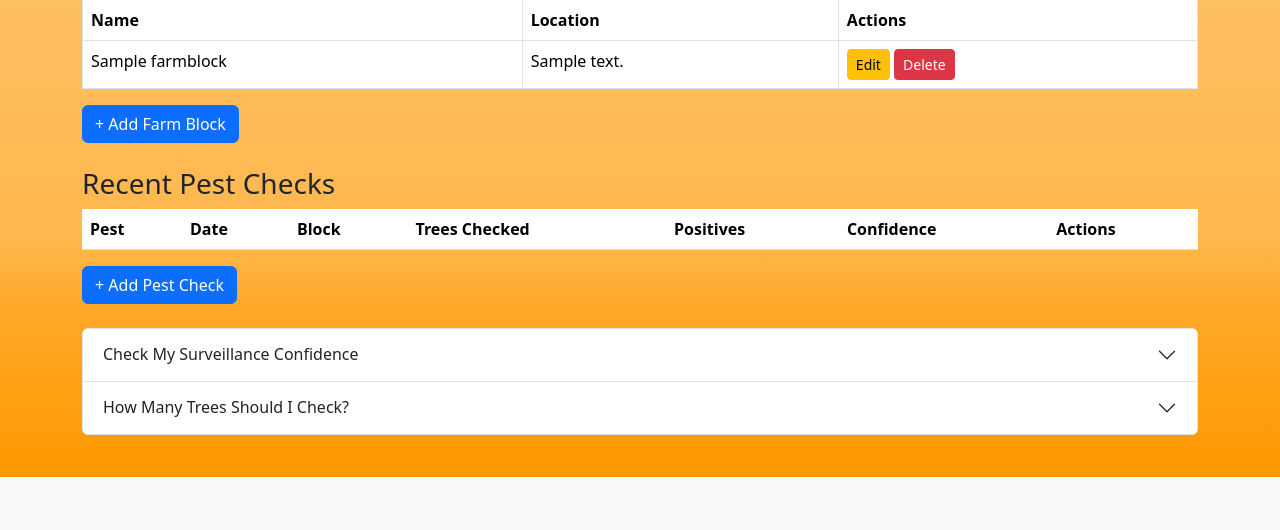
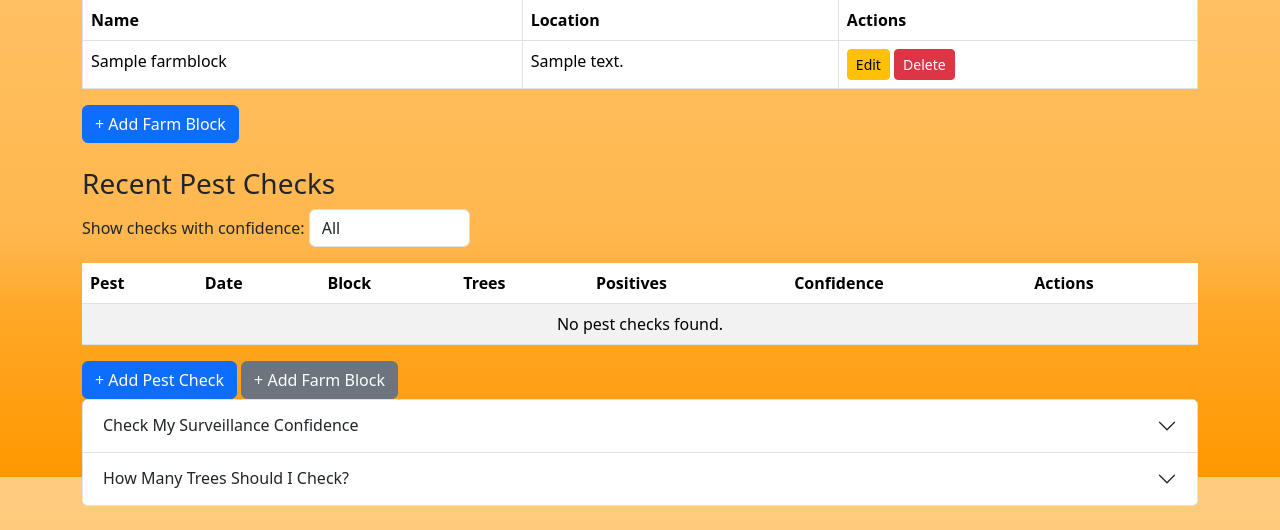
Before and after one commit to HoustonMichaelVaughn/HIT237, a Django app: page /growers/profile/ in a window 1280 px wide. Shown: the part 323-853 px from the top of the page. Before the commit the page ends 800 px from the top, so only its background shows below. Run offline with Django 5.2, Linux system fonts and the light colour scheme; a user stored in the database is signed in; tables that the repository leaves empty hold one stand-in row (values such as "Sample post"); lists and menus that the app fills with data are empty; some libraries are stand-ins or nearby versions.

Commit message:
Add confidence-filter dropdown and dynamic pest-checks table to profile

```diff
--- a/growers/templates/growers/profile.html
+++ b/growers/templates/growers/profile.html
@@ -1,6 +1,7 @@
 {% extends "mango_pests/base.html" %}
 {% block content %}
 <div class="container my-4">
+
   <h2 class="mb-4">Welcome, {{ user.username }}!</h2>
 
   <!-- Grower Stats Overview -->
@@ -9,7 +10,7 @@
       <div class="card text-white bg-primary">
         <div class="card-body">
           <h5 class="card-title">Farm Blocks</h5>
-          <p class="card-text">{{ farm_blocks|length }}</p>
+          <p class="card-text">{{ total_blocks }}</p>
         </div>
       </div>
     </div>
@@ -17,7 +18,7 @@
       <div class="card text-white bg-success">
         <div class="card-body">
           <h5 class="card-title">Pest Checks</h5>
-          <p class="card-text">{{ recent_pest_checks|length }}</p>
+          <p class="card-text">{{ total_checks }}</p>
         </div>
       </div>
     </div>
@@ -46,15 +47,29 @@
   </table>
   <a href="{% url 'add_farm_block' %}" class="btn btn-primary mb-4">+ Add Farm Block</a>
 
-  <!-- Pest Checks Table -->
+  <!-- Recent Pest Checks -->
   <h3>Recent Pest Checks</h3>
+
+  <!-- Confidence‐filter dropdown -->
+  <form method="get" class="mb-3">
+    <label for="status">Show checks with confidence:</label>
+    <select name="status" id="status"
+            onchange="this.form.submit()"
+            class="form-control w-auto d-inline-block">
+      <option value="all"    {% if status_filter == "all"    %}selected{% endif %}>All</option>
+      <option value="high"   {% if status_filter == "high"   %}selected{% endif %}>High (≥ 90%)</option>
+      <option value="medium" {% if status_filter == "medium" %}selected{% endif %}>Medium (50–89%)</option>
+      <option value="low"    {% if status_filter == "low"    %}selected{% endif %}>Low (< 50%)</option>
+    </select>
+  </form>
+
   <table class="table table-striped">
     <thead>
       <tr>
         <th>Pest</th>
         <th>Date</th>
         <th>Block</th>
-        <th>Trees Checked</th>
+        <th>Trees</th>
         <th>Positives</th>
         <th>Confidence</th>
         <th>Actions</th>
@@ -64,61 +79,64 @@
       {% for check in recent_pest_checks %}
         <tr>
           <td>{{ check.pest.name }}</td>
-        <td>{{ check.date_checked|date:"d/m/Y" }}</td>
+          <td>{{ check.date_checked }}</td>
           <td>{{ check.farm_block.name }}</td>
           <td>{{ check.num_trees }}</td>
           <td>{{ check.positives }}</td>
           <td>
-          {% if check.num_trees < 10 %}
-            <span class="text-danger small">Too few trees</span>
-          {% elif check.confidence_score != None %}
-            <span class="badge
-              {% if check.confidence_score >= 70 %}
-                bg-danger
-              {% elif check.confidence_score >= 30 %}
-                bg-warning
-              {% else %}
-                bg-success
-              {% endif %}
+            <span class="
+              {% if check.confidence >= 0.9 %}badge-green
+              {% elif check.confidence >= 0.5 %}badge-yellow
+              {% else %}badge-red{% endif %}
             ">
-              {{ check.confidence_score|floatformat:2 }}%
+              {{ check.confidence|floatformat:0 }}%
             </span>
-          {% else %}
-            <span class="text-muted">N/A</span>
-          {% endif %}
           </td>
           <td>
-          <a href="{% url 'edit_pest_check' check.pk %}" class="btn btn-sm btn-warning">Edit</a>
-          <a href="{% url 'delete_pest_check' check.pk %}" class="btn btn-sm btn-danger">Delete</a>
+            <a href="{% url 'edit_pest_check' check.id %}"   class="btn btn-sm btn-link">Edit</a>
+            <a href="{% url 'delete_pest_check' check.id %}" class="btn btn-sm btn-link text-danger">Delete</a>
           </td>
         </tr>
+      {% empty %}
+        <tr><td colspan="7" class="text-center">No pest checks found.</td></tr>
       {% endfor %}
     </tbody>
   </table>
-  <a href="{% url 'create_pest_check' %}" class="btn btn-primary mb-4">+ Add Pest Check</a>
+
+  <div class="mt-3">
+    <a href="{% url 'create_pest_check' %}" class="btn btn-primary">+ Add Pest Check</a>
+    <a href="{% url 'add_farm_block'   %}" class="btn btn-secondary ml-2">+ Add Farm Block</a>
+  </div>
 
   <!-- Confidence Calculator -->
   <div class="accordion mb-3" id="dashboardAccordion">
     <div class="accordion-item">
       <h3 class="accordion-header" id="headingConfidence">
-        <button class="accordion-button collapsed" type="button" data-bs-toggle="collapse" data-bs-target="#collapseConfidence" aria-expanded="false" aria-controls="collapseConfidence">
+        <button class="accordion-button collapsed" type="button"
+                data-bs-toggle="collapse" data-bs-target="#collapseConfidence"
+                aria-expanded="false" aria-controls="collapseConfidence">
           Check My Surveillance Confidence
         </button>
       </h3>
-      <div id="collapseConfidence" class="accordion-collapse collapse" aria-labelledby="headingConfidence" data-bs-parent="#dashboardAccordion">
+      <div id="collapseConfidence" class="accordion-collapse collapse"
+           aria-labelledby="headingConfidence" data-bs-parent="#dashboardAccordion">
         <div class="accordion-body">
           <form method="post">
             {% csrf_token %}
             {{ form.as_p }}
-            <button type="submit" class="btn btn-secondary">Evaluate Surveillance Effort</button>
+            <button type="submit" class="btn btn-secondary">
+              Evaluate Surveillance Effort
+            </button>
           </form>
 
           {% if surveillance_result %}
             <div class="alert alert-info mt-3">
               <h5>Confidence Summary for {{ surveillance_result.pest.name }}</h5>
-              <p><strong>Total trees checked (0 positives):</strong> {{ surveillance_result.total_checked }}</p>
+              <p><strong>Total trees checked (0 positives):</strong>
+                 {{ surveillance_result.total_checked }}</p>
               {% if surveillance_result.confidence %}
-              <p><strong>Confidence (1% prevalence):</strong> {{ surveillance_result.confidence|floatformat:2 }}%</p>
+                <p><strong>Confidence (1% prevalence):</strong>
+                   {{ surveillance_result.confidence|floatformat:2 }}%</p>
               {% else %}
                 <p class="text-muted">Insufficient data to calculate confidence.</p>
               {% endif %}
@@ -131,26 +149,40 @@
     <!-- Sample Size Calculator -->
     <div class="accordion-item">
       <h3 class="accordion-header" id="headingSampleSize">
-        <button class="accordion-button collapsed" type="button" data-bs-toggle="collapse" data-bs-target="#collapseSampleSize" aria-expanded="false" aria-controls="collapseSampleSize">
+        <button class="accordion-button collapsed" type="button"
+                data-bs-toggle="collapse" data-bs-target="#collapseSampleSize"
+                aria-expanded="false" aria-controls="collapseSampleSize">
           How Many Trees Should I Check?
         </button>
       </h3>
-      <div id="collapseSampleSize" class="accordion-collapse collapse" aria-labelledby="headingSampleSize" data-bs-parent="#dashboardAccordion">
+      <div id="collapseSampleSize" class="accordion-collapse collapse"
+           aria-labelledby="headingSampleSize" data-bs-parent="#dashboardAccordion">
         <div class="accordion-body">
           <form method="post">
             {% csrf_token %}
             {{ sample_form.as_p }}
-            <button type="submit" class="btn btn-secondary">Calculate Required Sample Size</button>
+            <button type="submit" class="btn btn-secondary">
+              Calculate Required Sample Size
+            </button>
           </form>
 
           {% if sample_size_result %}
             <div class="alert alert-success mt-3">
-              <p>To be <strong>{{ sample_size_result.confidence|floatformat:2 }}</strong>% confident that a pest is not present at a prevalence of <strong>{{ sample_size_result.prevalence|floatformat:4 }}</strong>, you must check at least <strong>{{ sample_size_result.required_n }}</strong> trees with 0 positives.</p>
+              <p>To be <strong>
+                  {{ sample_size_result.confidence|floatformat:2 }}
+                </strong>% confident that a pest is not present at a prevalence
+                of <strong>
+                  {{ sample_size_result.prevalence|floatformat:4 }}
+                </strong>, you must check at least
+                <strong>{{ sample_size_result.required_n }}</strong> trees
+                with 0 positives.
+              </p>
             </div>
           {% endif %}
         </div>
       </div>
     </div>
   </div>
+
 </div>
 {% endblock %}
--- a/growers/views.py
+++ b/growers/views.py
@@ -37,8 +37,27 @@ class RegisterUser(FormView):
 
 @login_required
 def profile_view(request):
+    #  All farm blocks and pest checks for this user
     farm_blocks = FarmBlock.objects.filter(grower=request.user)
-    recent_pest_checks = PestCheck.objects.filter(farm_block__grower=request.user).order_by('-date_checked')[:5]
+    all_checks  = PestCheck.objects.filter(
+        farm_block__grower=request.user
+    ).order_by('-date_checked')
+
+    # Status filter via ?status=
+    status = request.GET.get("status", "all")
+    if status == "high":
+        all_checks = all_checks.filter(confidence__gte=0.9)
+    elif status == "medium":
+        all_checks = all_checks.filter(confidence__gte=0.5, confidence__lt=0.9)
+    elif status == "low":
+        all_checks = all_checks.filter(confidence__lt=0.5)
+
+    # Totals for summary cards
+    total_blocks = farm_blocks.count()
+    total_checks = all_checks.count()
+
+    #  Keep only the 5 most recent for the table
+    recent_pest_checks = all_checks[:5]
 
     # Two separate forms with different prefixes
     form = PestSelectionForm(request.POST or None, prefix='surv')
@@ -73,11 +92,15 @@ def profile_view(request):
             'required_n': required_n,
         }
 
+    # computing sample_size_result
     return render(request, "growers/profile.html", {
-        "farm_blocks": farm_blocks,
-        "recent_pest_checks": recent_pest_checks,
-        "form": form,
+        "farm_blocks":         farm_blocks,
+        "recent_pest_checks":  recent_pest_checks,
+        "status_filter":       status,
+        "total_blocks":        total_blocks,
+        "total_checks":        total_checks,
+        "form":                form,
         "surveillance_result": surveillance_result,
-        "sample_form": sample_form,
-        "sample_size_result": sample_size_result
+        "sample_form":         sample_form,
+        "sample_size_result":  sample_size_result,
     })
```
Lines whose indentation alone changed are shown as unchanged.
